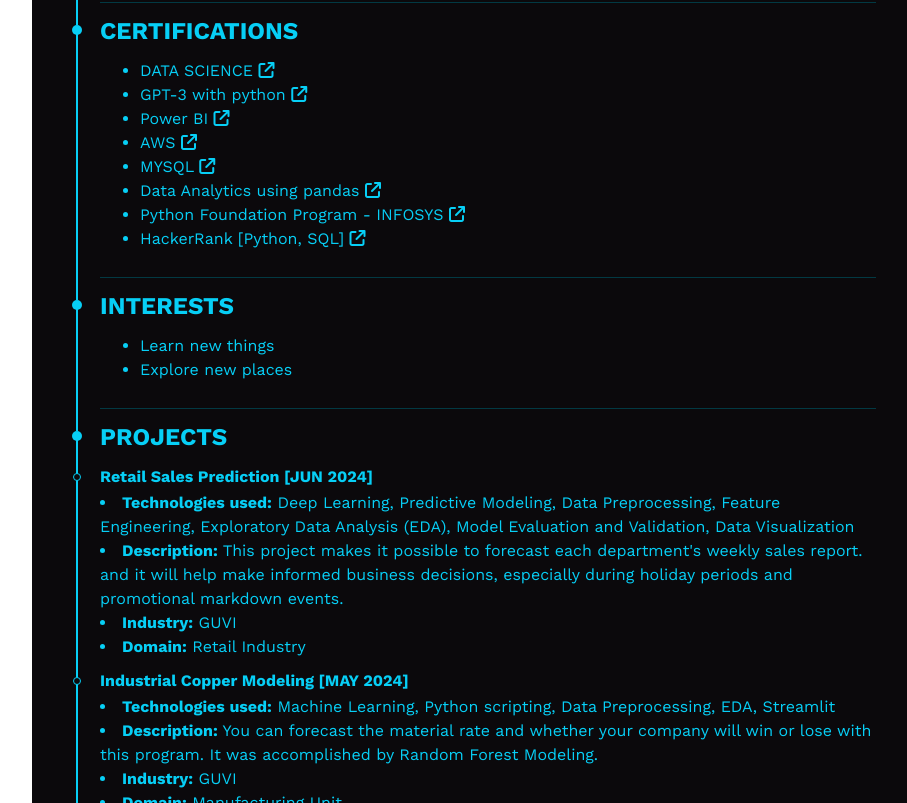
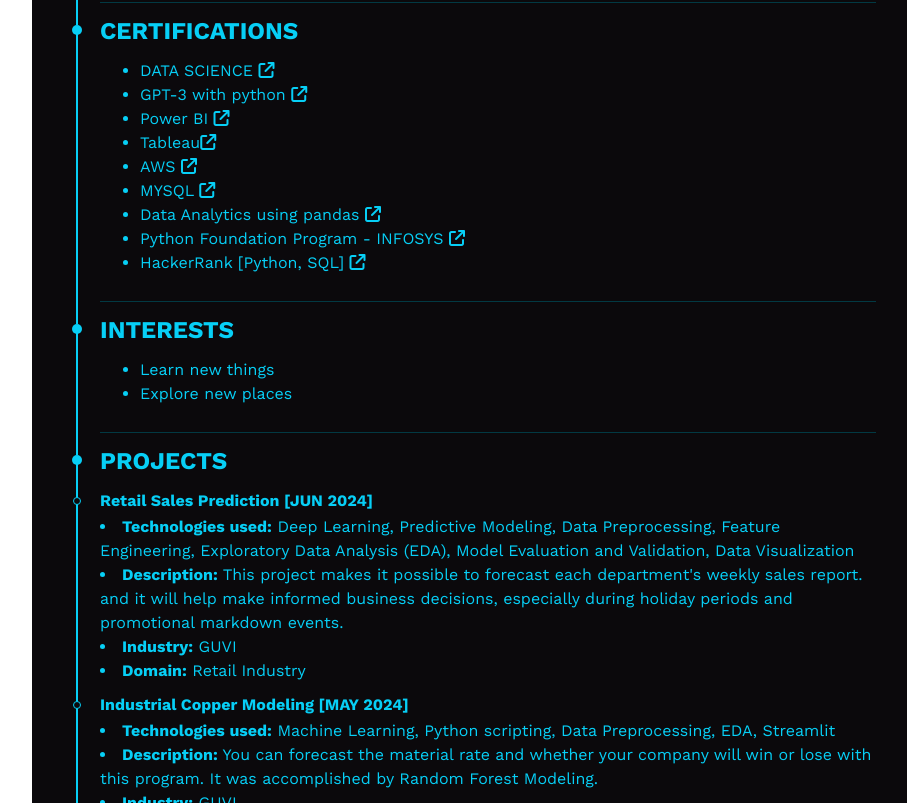
Before and after one commit to vivekarajan/vivekarajan.github.io, a plain HTML site: page index.html in a window 1280 px wide. Shown: the part 1929-2732 px from the top of the page, without its empty margins (368-1275 px from the left). Drawn offline with nearby package versions, Linux system fonts and the light colour scheme.

Commit message:
Update index.html

```diff
--- a/index.html
+++ b/index.html
@@ -468,6 +468,7 @@ Virudhunagar</li>
                     <li>DATA SCIENCE <a style="color: inherit" href="https://www.guvi.in/certificate?id=te80X79RA1712n8041"><i class="fa-solid fa-arrow-up-right-from-square"></i></a></li>
 			<li>GPT-3 with python <a style="color: inherit" href="https://www.guvi.in/verify-certificate?id=93CY3d1777g1rIh1S4"><i class="fa-solid fa-arrow-up-right-from-square"></i></a></li>
 			  <li>Power BI <a style="color: inherit" href="https://www.guvi.in/verify-certificate?id=67L27n5Q1391qH50yj"><i class="fa-solid fa-arrow-up-right-from-square"></i></a></li>
+			  <li>Tableau<a style="color: inherit" href="https://www.guvi.in/share-certificate/0J214745BNZp2760LK"><i class="fa-solid fa-arrow-up-right-from-square"></i></a></li>
         <li>AWS <a style="color: inherit" href="https://www.guvi.in/verify-certificate?id=34C05p74H100Oau1t0"><i class="fa-solid fa-arrow-up-right-from-square"></i></a></li>
         <li>MYSQL <a style="color: inherit" href="https://www.guvi.in/verify-certificate?id=g9Z1V88064754es11N"><i class="fa-solid fa-arrow-up-right-from-square"></i></a></li>
         <li>Data Analytics using pandas <a style="color: inherit" href="https://www.guvi.in/verify-certificate?id=87TONc1Y31E362524H"><i class="fa-solid fa-arrow-up-right-from-square"></i></a></li>
```
